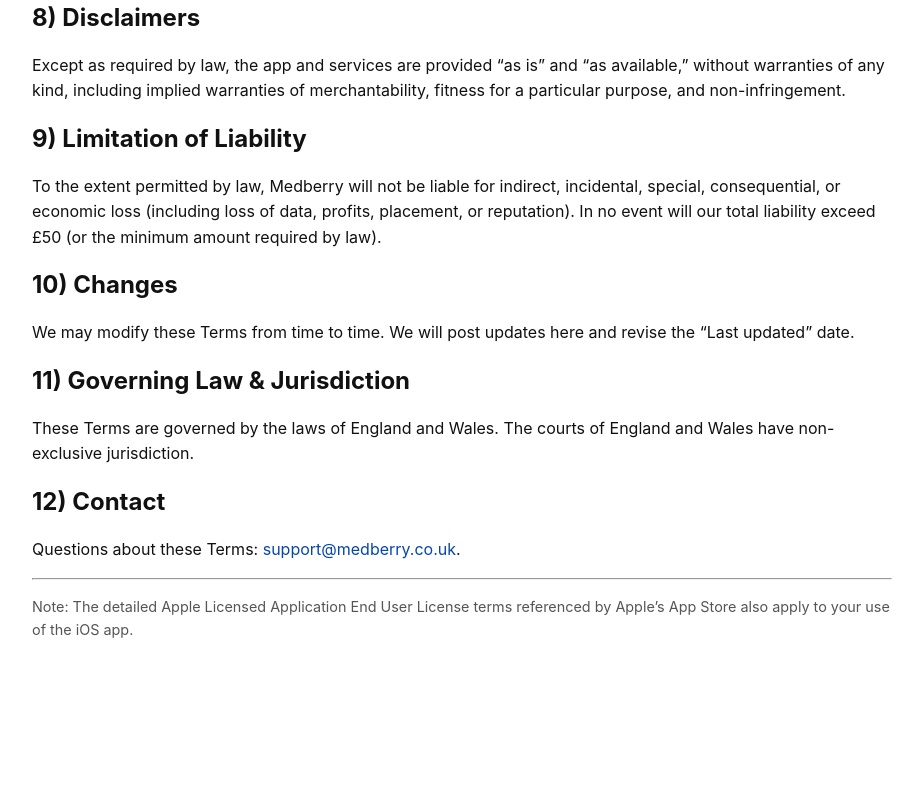
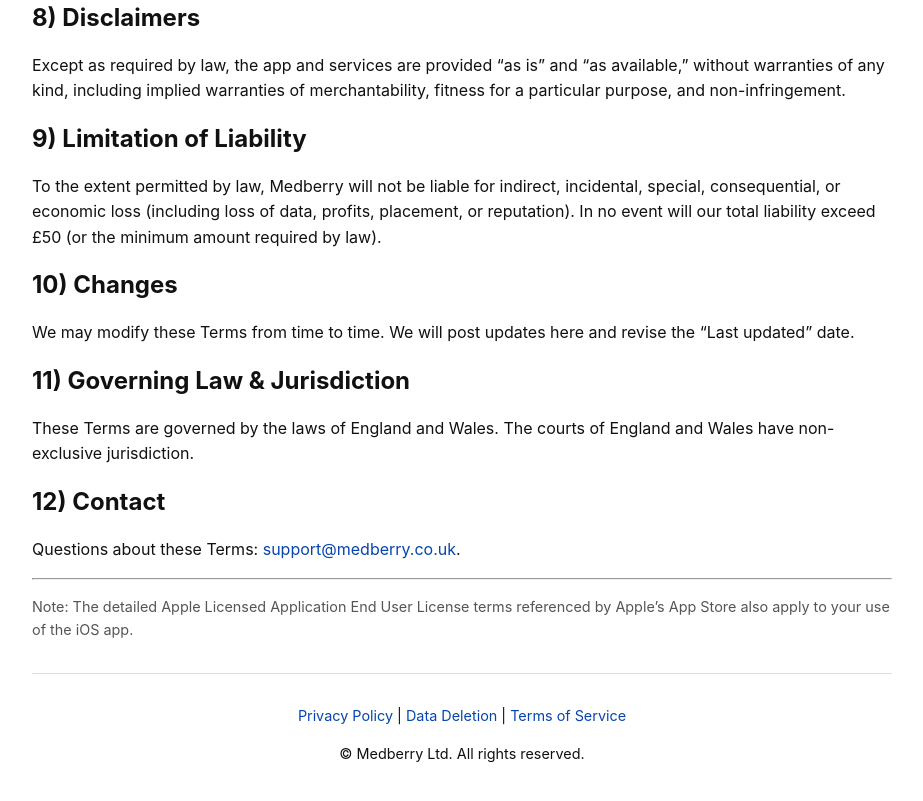
Before and after one commit to medberry-co/privacy, a plain HTML site: page terms.html in a window 1280 px wide. Shown: the part 1398-2199 px from the top of the page, without its empty margins (178-1101 px from the left). Before the commit the page ends 2079 px from the top, so only its background shows below. Drawn offline with Linux system fonts and the light colour scheme.

Commit message:
Update terms.html
added footer with links

```diff
--- a/terms.html
+++ b/terms.html
@@ -85,4 +85,15 @@
   <hr>
   <p class="muted">Note: The detailed Apple Licensed Application End User License terms referenced by Apple’s App Store also apply to your use of the iOS app.</p>
 </body>
+
+<footer style="margin-top:2rem; padding:1rem 0; border-top:1px solid #ddd; font-size:0.9rem; text-align:center;">
+  <p>
+    <a href="https://medberry-co.github.io/privacy/" target="_blank" rel="noopener noreferrer">Privacy Policy</a> |
+    <a href="https://medberry-co.github.io/privacy/data-deletion.html" target="_blank" rel="noopener noreferrer">Data Deletion</a> |
+    <a href="https://medberry-co.github.io/privacy/terms.html" target="_blank" rel="noopener noreferrer">Terms of Service</a>
+  </p>
+  <p>&copy; Medberry Ltd. All rights reserved.</p>
+</footer>
+
+
 </html>
```
